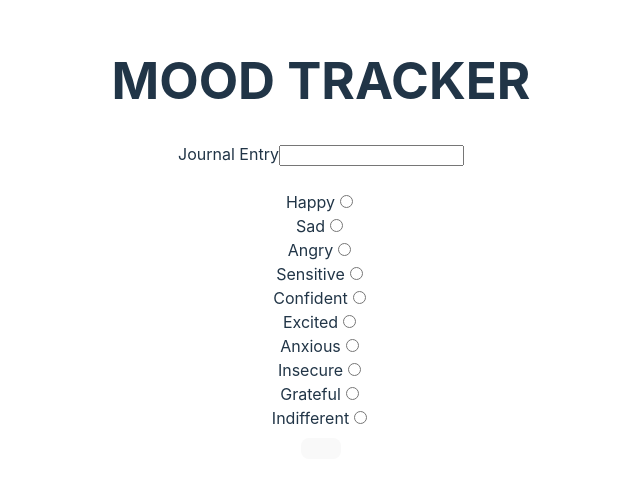
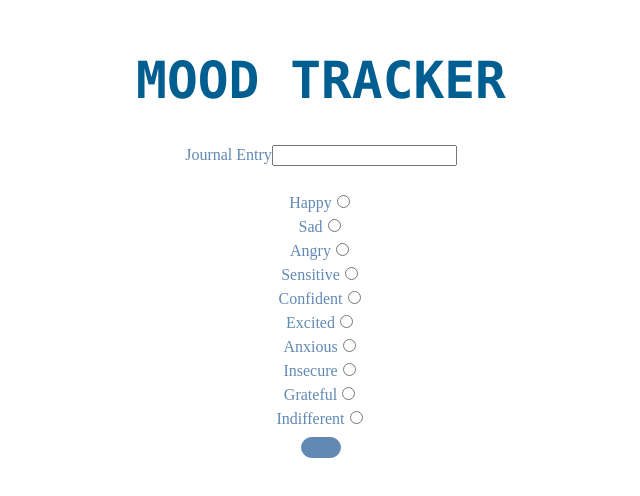
Before and after one commit to Allersnj/river-hacks-2023, a React (Vite) app in the folder moodtracker/: page / in a window 1280 px wide. Shown: the part 162-658 px from the top of the page, without its empty margins (319-959 px from the left). Built offline with nearby package versions, Linux system fonts and the light colour scheme.

Commit message:
adjusted font and color

```diff
--- a/moodtracker/src/index.css
+++ b/moodtracker/src/index.css
@@ -20,7 +20,7 @@ a {
   text-decoration: inherit;
 }
 a:hover {
-  color: #535bf2;
+  color: #d0444a;
 }
 
 body {
@@ -29,26 +29,31 @@ body {
   place-items: center;
   min-width: 320px;
   min-height: 100vh;
+  font-family: Mon;
 }
 
 h1 {
   font-size: 3.2em;
   line-height: 1.1;
+  font-family: Monaco;
+  color: #005e90;
 }
 
 button {
-  border-radius: 8px;
-  border: 1px solid transparent;
+  color: white;
+  border-radius: 12px;
+  border: 1px solid #6289b3;
   padding: 0.6em 1.2em;
   font-size: 1em;
   font-weight: 500;
   font-family: inherit;
-  background-color: #1a1a1a;
+  background-color: white;
   cursor: pointer;
-  transition: border-color 0.25s;
+  transition: #6289b3 0.25s;
 }
 button:hover {
-  border-color: #646cff;
+  border-color: #6289b3;
+  color: white;
 }
 button:focus,
 button:focus-visible {
@@ -57,13 +62,13 @@ button:focus-visible {
 
 @media (prefers-color-scheme: light) {
   :root {
-    color: #213547;
+    color: #6289b3;
     background-color: #ffffff;
   }
   a:hover {
-    color: #747bff;
+    color: #d0444a;
   }
   button {
-    background-color: #f9f9f9;
+    background-color: #6289b3;
   }
 }
```
